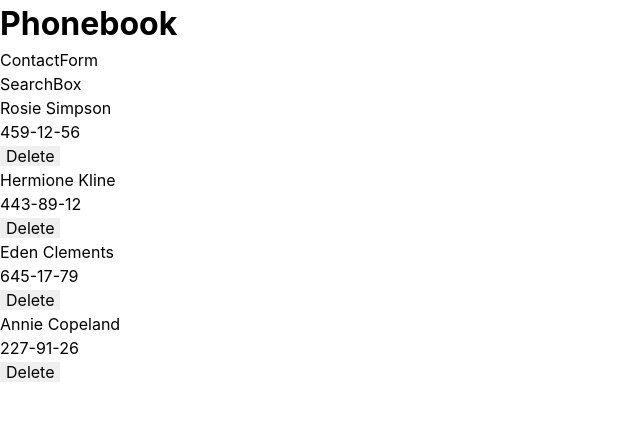
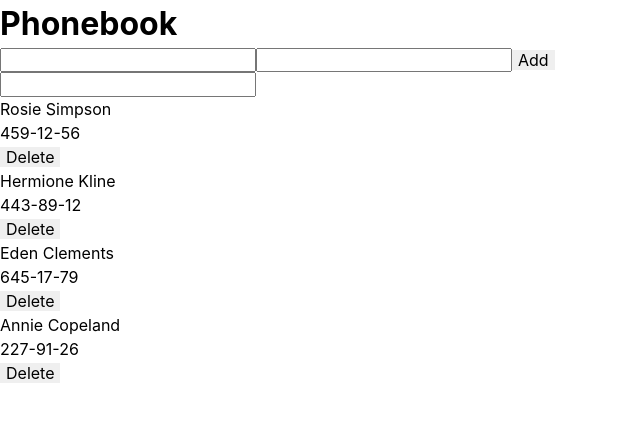
Before and after one commit to YuliiaLukomska/goit-react-hw-03, a React (Vite) app: page / in a window 1280 px wide. Shown: the top 422 px of the page, without its empty margins (0-640 px from the left). Built offline with nearby package versions, Linux system fonts and the light colour scheme.

Commit message:
add new contacts step was done

```diff
--- /dev/null
+++ b/initialContacts.json
@@ -0,0 +1,6 @@
+[
+  { "id": "id-1", "name": "Rosie Simpson", "number": "459-12-56" },
+  { "id": "id-2", "name": "Hermione Kline", "number": "443-89-12" },
+  { "id": "id-3", "name": "Eden Clements", "number": "645-17-79" },
+  { "id": "id-4", "name": "Annie Copeland", "number": "227-91-26" }
+]
--- a/package.json
+++ b/package.json
@@ -10,7 +10,9 @@
     "preview": "vite preview"
   },
   "dependencies": {
+    "formik": "^2.4.5",
     "modern-normalize": "^2.0.0",
+    "nanoid": "^5.0.6",
     "react": "^18.2.0",
     "react-dom": "^18.2.0"
   },
--- a/src/App.jsx
+++ b/src/App.jsx
@@ -2,23 +2,29 @@ import ContactForm from "./components/ContactForm/ContactForm";
 import ContactList from "./components/ContactList/ContactList";
 import SearchBox from "./components/SearchBox/SearchBox";
 import { useState } from "react";
+import initialContacts from "../initialContacts.json";
+import { nanoid } from "nanoid";
 
 function App() {
-  const contactsData = [
-    { id: "id-1", name: "Rosie Simpson", number: "459-12-56" },
-    { id: "id-2", name: "Hermione Kline", number: "443-89-12" },
-    { id: "id-3", name: "Eden Clements", number: "645-17-79" },
-    { id: "id-4", name: "Annie Copeland", number: "227-91-26" },
-  ];
+  const [contacts, setContacts] = useState(initialContacts);
+  const [value, setValue] = useState();
 
-  const [contacts, setContacts] = useState(contactsData);
+  const handleChange = (inputValue) => {};
+
+  const addNewContacts = (newContact) => {
+    const finalNewContact = {
+      ...newContact,
+      id: nanoid(),
+    };
+    setContacts((prevState) => [...prevState, finalNewContact]);
+  };
 
   return (
     <div>
       <h1>Phonebook</h1>
-      <ContactForm />
-      <SearchBox />
-      <ContactList contactsArray={contactsData} />
+      <ContactForm addContacts={addNewContacts} />
+      <SearchBox value={value} onFilter={handleChange} />
+      <ContactList contactsArray={contacts} />
     </div>
   );
 }
--- a/src/components/ContactForm/ContactForm.jsx
+++ b/src/components/ContactForm/ContactForm.jsx
@@ -1,5 +1,25 @@
-const ContactForm = () => {
-  return <div>ContactForm</div>;
+import { Formik, Form, Field } from "formik";
+
+const initialValues = {
+  name: "",
+  number: "",
+};
+
+const ContactForm = ({ addContacts }) => {
+  const handleSubmit = (data, formActions) => {
+    addContacts(data);
+    formActions.resetForm();
+  };
+
+  return (
+    <Formik initialValues={initialValues} onSubmit={handleSubmit}>
+      <Form>
+        <Field name="name" type="text" />
+        <Field name="number" type="text" />
+        <button type="submit">Add</button>
+      </Form>
+    </Formik>
+  );
 };
 
 export default ContactForm;
--- a/src/components/SearchBox/SearchBox.jsx
+++ b/src/components/SearchBox/SearchBox.jsx
@@ -1,5 +1,13 @@
-const SearchBox = () => {
-  return <div>SearchBox</div>;
+const SearchBox = ({ value, onFilter }) => {
+  return (
+    <div>
+      <p></p>
+      <input
+        value={value}
+        onChange={(event) => onFilter(event.target.value)}
+      ></input>
+    </div>
+  );
 };
 
 export default SearchBox;
--- a/src/index.css
+++ b/src/index.css
@@ -32,10 +32,10 @@ img {
   max-width: 100%;
   height: auto;
 }
-input {
+/* input {
   outline: none;
   border: none;
-}
+} */
 button {
   cursor: pointer;
   outline: none;
```
Also changed, not shown: 1 other file (tests, documents, lock files or other folders).
